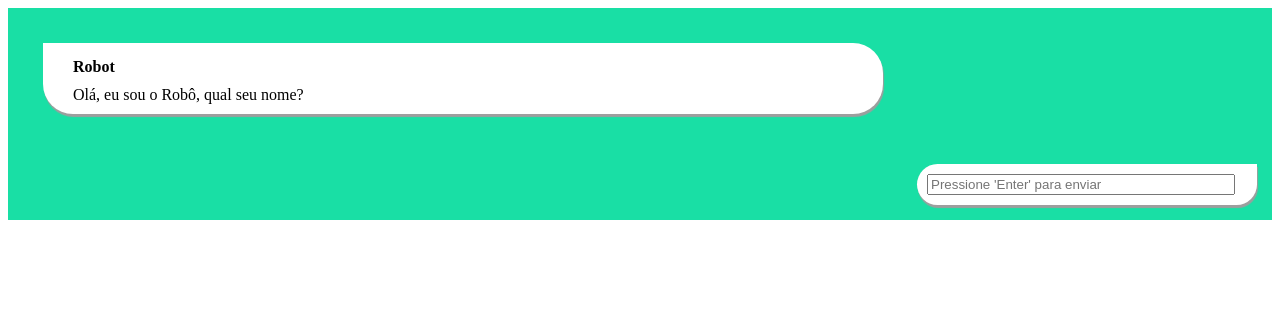
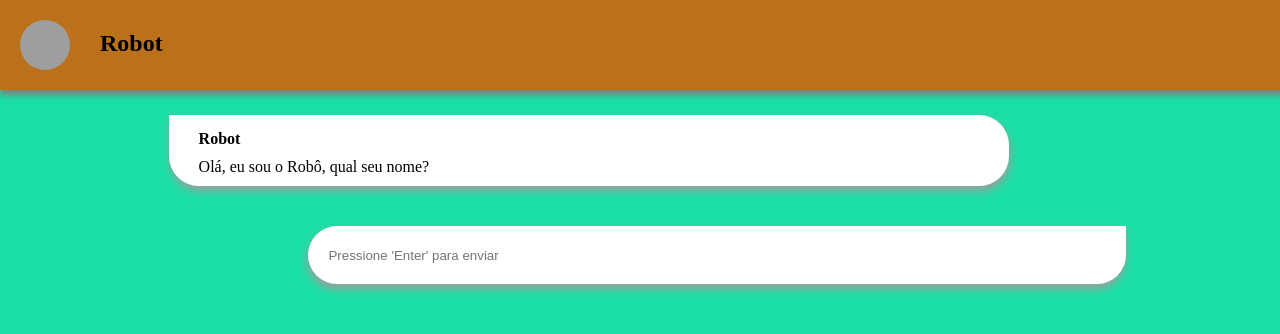
Before and after one commit to joao-zanutto/chat-form, a React (Create React App) app: page / in a window 1280 px wide. Shown: the top 334 px of the page. Built offline with nearby package versions, Linux system fonts and the light colour scheme; grey boxes are pictures that could not be loaded.

Commit message:
Some more design cleanup done

```diff
--- a/public/index.html
+++ b/public/index.html
@@ -2,6 +2,12 @@
 <html lang="en">
   <head>
     <meta charset="utf-8" />
+    <style>
+      * {
+        margin: 0;
+        padding: 0;
+      }
+    </style>
     <link rel="icon" href="%PUBLIC_URL%/favicon.ico" />
     <meta name="viewport" content="width=device-width, initial-scale=1" />
     <meta name="theme-color" content="#000000" />
--- a/src/components/Chat.js
+++ b/src/components/Chat.js
@@ -2,7 +2,9 @@ import Message from './Message';
 
 const styles = {
 	chat: {
-		padding: 20,
+		padding: '12%',
+		paddingTop: 100,
+		paddingBottom: 10,
 		display: 'flex',
 		flexDirection: 'column',
 	},
--- a/src/components/Form.js
+++ b/src/components/Form.js
@@ -9,6 +9,18 @@ import {
 	robot,
 	schema,
 } from '../defaults';
+import Header from './Header';
+
+const styles = {
+	Form: {
+
+		minHeight: '100vh',
+		backgroundColor: '#19DFA5',
+		display: 'flex',
+		flexDirection: 'column',
+
+	},
+};
 
 const Form = () => {
 	const [lastErrorMessage, setLastErrorMessage] = useState();
@@ -50,14 +62,11 @@ const Form = () => {
 
 	return (
 		<form
-			style={{
-				backgroundColor: '#19DFA5',
-				display: 'flex',
-				flexDirection: 'column',
-			}}
+			style={styles.Form}
 			onSubmit={(e) => {
 				e.preventDefault();
 			}}>
+			<Header />
 			<Chat messageList={messageList} />
 			<UserInput
 				properties={properties}
--- /dev/null
+++ b/src/components/Header.js
@@ -0,0 +1,37 @@
+import React from 'react';
+import { robot } from '../defaults';
+
+const styles = {
+	Header: {
+		backgroundColor: '#BA7119',
+		display: 'flex',
+		padding: 20,
+		boxShadow: '0px 5px 6px grey',
+		position: 'fixed',
+		width: '100%',
+	},
+	Image: {
+		height: 50,
+		width: 50,
+		borderRadius: 50,
+	},
+	Contact: {
+		padding: 10,
+		marginLeft: 20,
+	},
+};
+
+const Header = () => {
+	return (
+		<div style={styles.Header}>
+			<img
+				style={styles.Image}
+				src='https://mir-s3-cdn-cf.behance.net/project_modules/max_1200/f1a84856240191.59a64e6d80c00.jpg'
+				alt='Mocked Icon'
+			/>
+			<h2 style={styles.Contact}>{robot}</h2>
+		</div>
+	);
+};
+
+export default Header;
--- a/src/components/Message.js
+++ b/src/components/Message.js
@@ -1,30 +1,29 @@
 import React from 'react';
 import { robot } from '../defaults';
 
+export const baloon = {
+	backgroundColor: 'white',
+	padding: 10,
+	margin: 15,
+	borderRadius: 30,
+	maxWidth: 800,
+	minWidth: 300,
+	boxShadow: '1px 5px 10px #9E9E9E',
+};
+
 const styles = {
+	baloon: baloon,
 	robotBaloon: {
-		backgroundColor: 'white',
-		padding: 10,
+		...baloon,
 		paddingLeft: 30,
-		margin: 15,
-		borderRadius: 30,
 		borderTopLeftRadius: 0,
-		maxWidth: 800,
-		minWidth: 300,
-		boxShadow: '1px 3px 1px #9E9E9E',
 	},
 	userBaloon: {
-		backgroundColor: 'white',
-		padding: 10,
+		...baloon,
 		paddingRight: 30,
-		margin: 15,
-		borderRadius: 30,
 		borderTopRightRadius: 0,
-		minWidth: 300,
-		maxWidth: 800,
 		float: 'right',
 		textAlign: 'right',
-		boxShadow: '1px 3px 1px #9E9E9E',
 	},
 	header: {
 		marginTop: 5,
@@ -34,13 +33,15 @@ const styles = {
 
 const Message = ({ message }) => {
 	return (
-		<div style={{ width: '100%' }}>
+		<div>
 			<div
 				style={
 					message.sender === robot ? styles.robotBaloon : styles.userBaloon
 				}>
-				<h4 style={styles.header}>{message.sender}</h4>
-				<span> {message.text} </span>
+				<h4 style={styles.header}>
+					{message.sender === '' ? 'Usuário' : message.sender}
+				</h4>
+				<span> {message.text === '' ? '...' : message.text} </span>
 			</div>
 		</div>
 	);
--- a/src/components/UserInput.js
+++ b/src/components/UserInput.js
@@ -3,18 +3,21 @@ import React from 'react';
 const styles = {
 	userBaloon: {
 		backgroundColor: 'white',
-		padding: 10,
+		padding: 20,
 		paddingRight: 30,
 		margin: 15,
+		marginRight: '12%',
 		borderRadius: 30,
 		borderTopRightRadius: 0,
-		width: 300,
+		width: '60%',
 		float: 'right',
-		textAlign: 'right',
-		boxShadow: '1px 3px 1px #9E9E9E',
+		textAlign: 'left',
+		boxShadow: '-1px 5px 10px #9E9E9E',
 	},
 	input: {
 		width: '100%',
+		border: '0px',
+		outline: 'none',
 	},
 };
 
```
